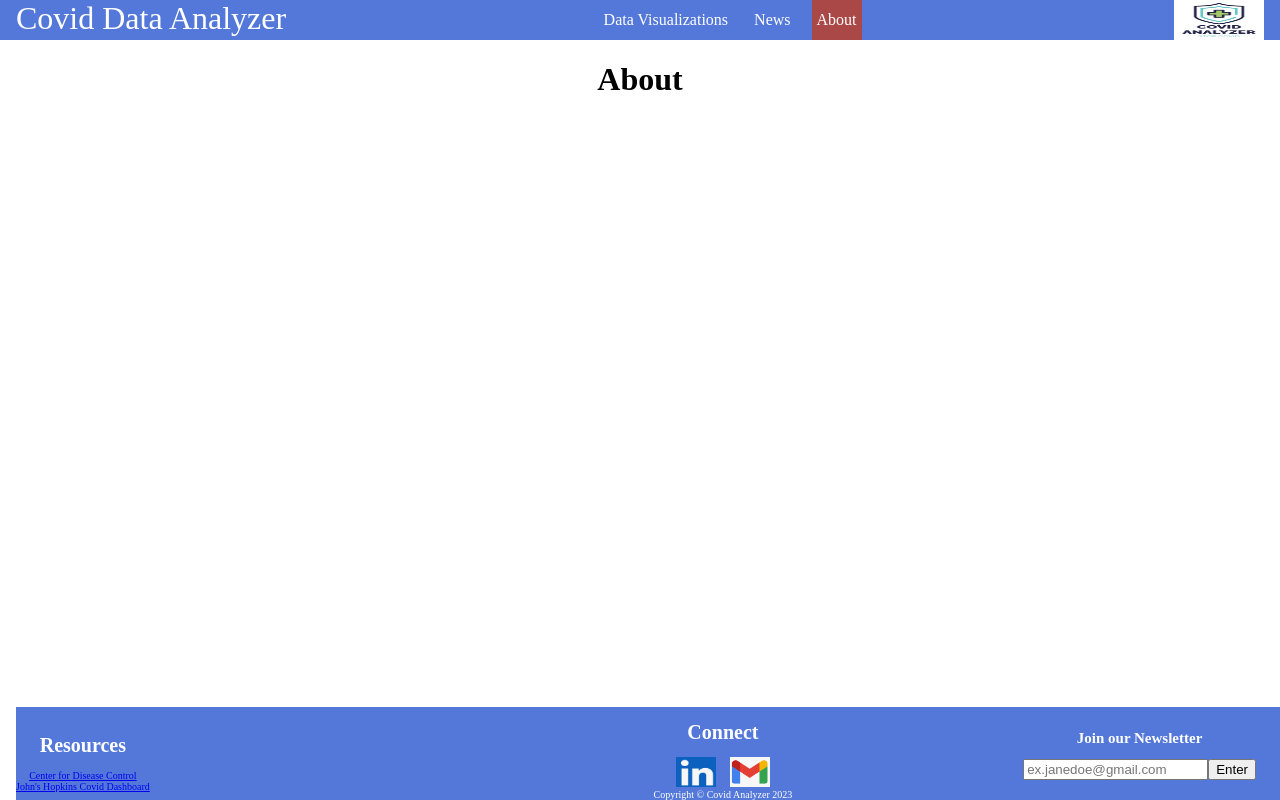
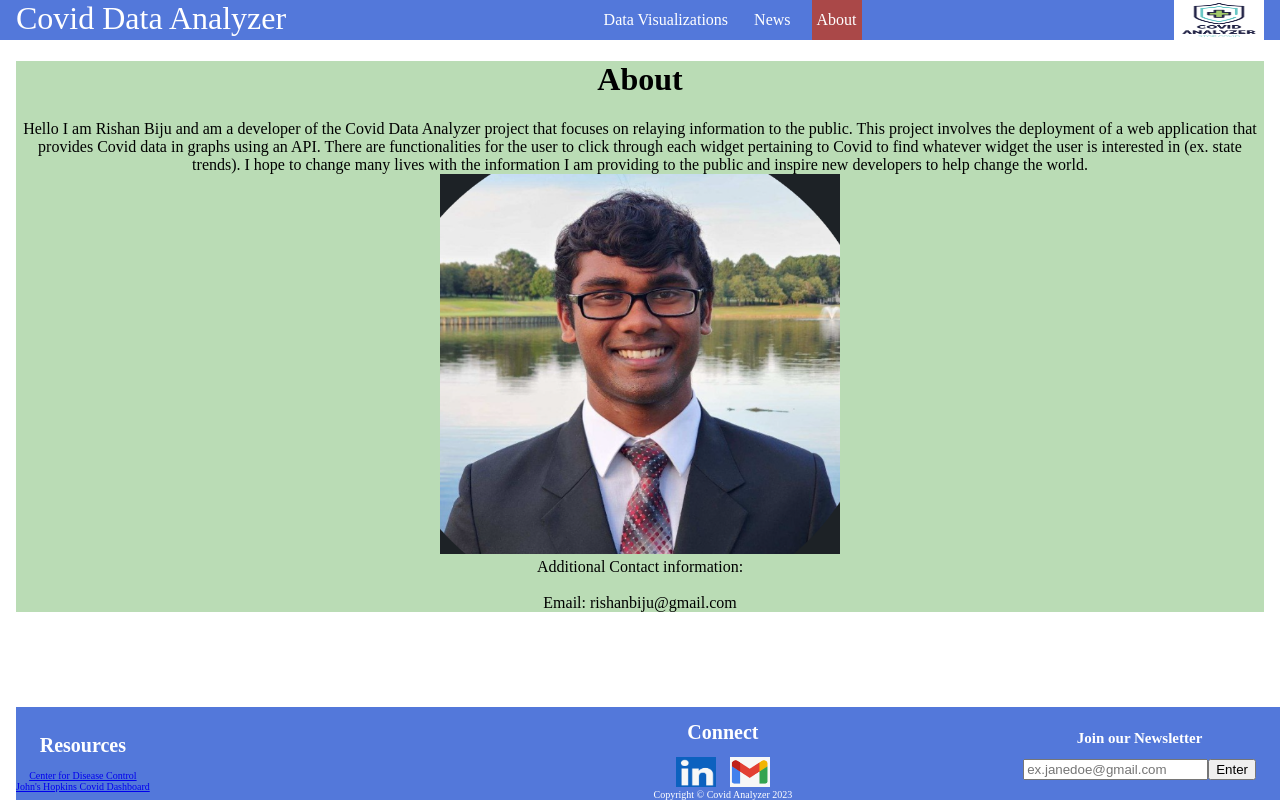
Before and after one commit to RBiju12/covid-data-analyzer, a React (Create React App) app: page /About in a window 1280 px wide. Built offline with nearby package versions, Linux system fonts and the light colour scheme.

Commit message:
Finished About and News Pages

```diff
--- a/src/Footer.js
+++ b/src/Footer.js
@@ -25,8 +25,8 @@ function Footer(){
         </div>
         <div className='connect'>
             <h1>Connect</h1>
-            <a href="linkedin.com/in/rishan-biju-759a20242"><img src={linkedin} height="30px" width="40px" alt="Linkedin" /></a>
-            <a href="gmail.com"><img src={gmail} height="30px" width="40px" alt="Gmail" /></a>
+            <a href="https://www.linkedin.com/in/rishan-biju-759a20242"><img src={linkedin} height="30px" width="40px" alt="Linkedin" /></a>
+            <a href="https://gmail.com"><img src={gmail} height="30px" width="40px" alt="Gmail" /></a>
 
 
         </div>
--- a/src/pages/About.js
+++ b/src/pages/About.js
@@ -1,8 +1,30 @@
 import React from 'react'
+import Profile from './profile.png'
 
 function About(){
    return(
+    <>
+   <div className='aboutcontain'>
+    <div className='about'>
     <h1> About </h1>
+    </div>
+    <p>Hello I am Rishan Biju and am a developer of the Covid Data Analyzer project that focuses on relaying information
+      to the public. This project involves the deployment of a web application that provides Covid data in graphs using an API.
+      There are functionalities for the user to click through each widget pertaining to Covid to find whatever widget the user is interested in (ex. state trends). I hope to change many lives with the information I am providing to the public and inspire new
+      developers to help change the world.
+      <br></br>
+
+
+    <img src={Profile} height="380px" width="400px" alt="Profile"></img>
+
+      <br></br>
+      Additional Contact information:
+      <br></br>
+      <br></br>
+      Email: rishanbiju@gmail.com
+    </p>
+    </div>
+    </>
    );
 }
 
--- a/src/pages/News.js
+++ b/src/pages/News.js
@@ -2,7 +2,13 @@ import React from 'react'
 
 function News(){
    return(
-    <h1> News </h1>
+   <>
+   <div className='contain'>
+   <div className='newsheader'>
+         <h1><strong> News: </strong></h1>
+      </div><iframe src="https://www.cdc.gov/coronavirus/2019-ncov/whats-new-all.html" title="Latest COVID News" height="500px" width="900px"></iframe>
+   </div>
+   </>
    );
 }
 
--- a/src/stylesheet.css
+++ b/src/stylesheet.css
@@ -24,6 +24,7 @@ body{
     align-items: stretch;
     gap: 2rem;
     padding: 0 1rem;
+    height:60%;
 
 }
 
@@ -88,3 +89,16 @@ body{
 .connect a{
     margin: 7px 7px 7px 7px;
 }
+
+.contain{
+    background-color: #BADCB5;
+}
+.newsheader{
+    background-color: #BADCB5;
+}
+.aboutcontain{
+    background: #BADCB5;
+}
+.about{
+    background: #BADCB5;
+}
```
Also changed, not shown: src/pages/profile.png (added).
